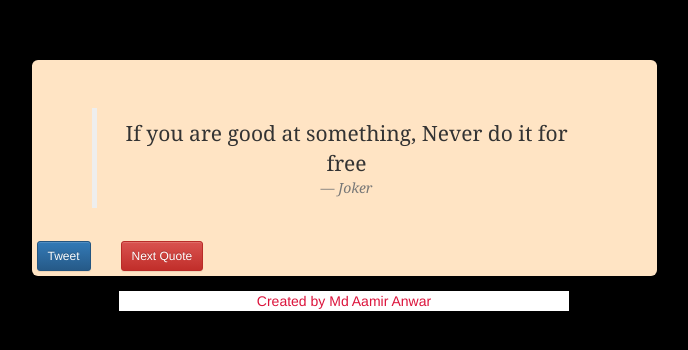
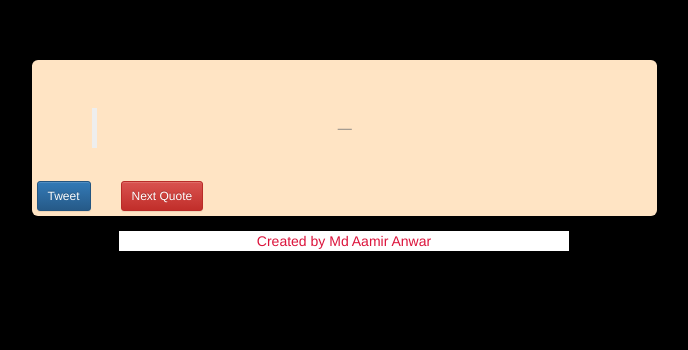
Before and after one commit to aanwar31/aanwar31.github.io, a plain HTML site: page index.html in a window 1280 px wide. Shown: the part 190-540 px from the top of the page, without its empty margins (296-984 px from the left). Drawn offline with nearby package versions, Linux system fonts and the light colour scheme.

Commit message:
Update index.html

```diff
--- a/index.html
+++ b/index.html
@@ -54,8 +54,8 @@
     <div class="jumbotron text-center">
         <div class="quotes">
             <blockquote >
-               <b><p class="quote text-center">If you are good at something, Never do it for free</p></b>
-                <footer><cite class="author">Joker</cite></footer>
+               <b class="quote text-center"></b>
+                <footer><cite class="author"></cite></footer>
             </blockquote>
         </div>
         <div class="row">
```
